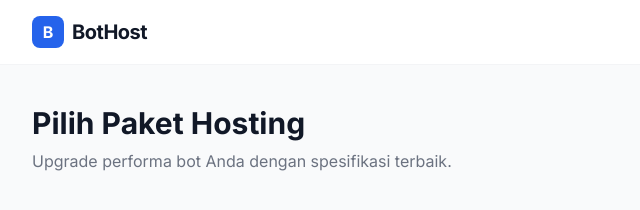
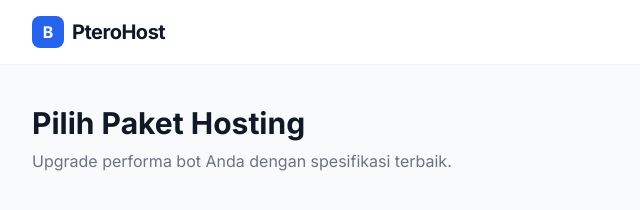
Before and after one commit to dndjsnb/panel-ptero-fagymoffc, a website: page public/dashboard.html in a window 1280 px wide. Shown: the top 210 px of the page, 0-640 px from the left. Drawn offline with nearby package versions, Linux system fonts and the light colour scheme.

```diff
--- a/public/dashboard.html
+++ b/public/dashboard.html
@@ -28,7 +28,7 @@
             <div class="flex justify-between h-16 items-center">
                 <div class="flex items-center gap-2">
                     <div class="w-8 h-8 bg-blue-600 rounded-lg flex items-center justify-center text-white font-bold">B</div>
-                    <span class="font-bold text-xl tracking-tight text-gray-900">BotHost</span>
+                    <span class="font-bold text-xl tracking-tight text-gray-900">PteroHost</span>
                 </div>
                 <div class="hidden md:flex space-x-8">
                     <a href="index.html" class="text-gray-500 hover:text-blue-600 transition">Beranda</a>
```
